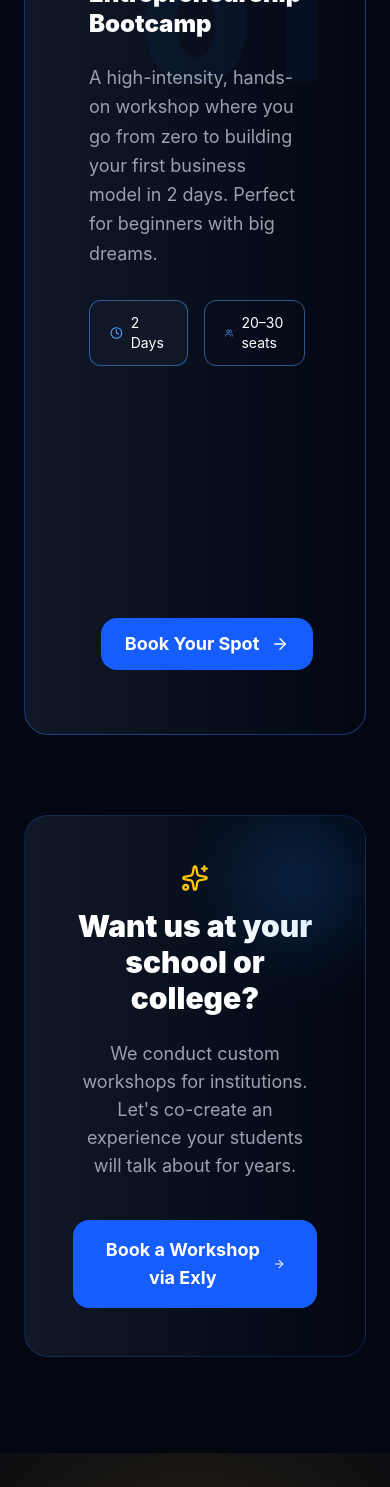
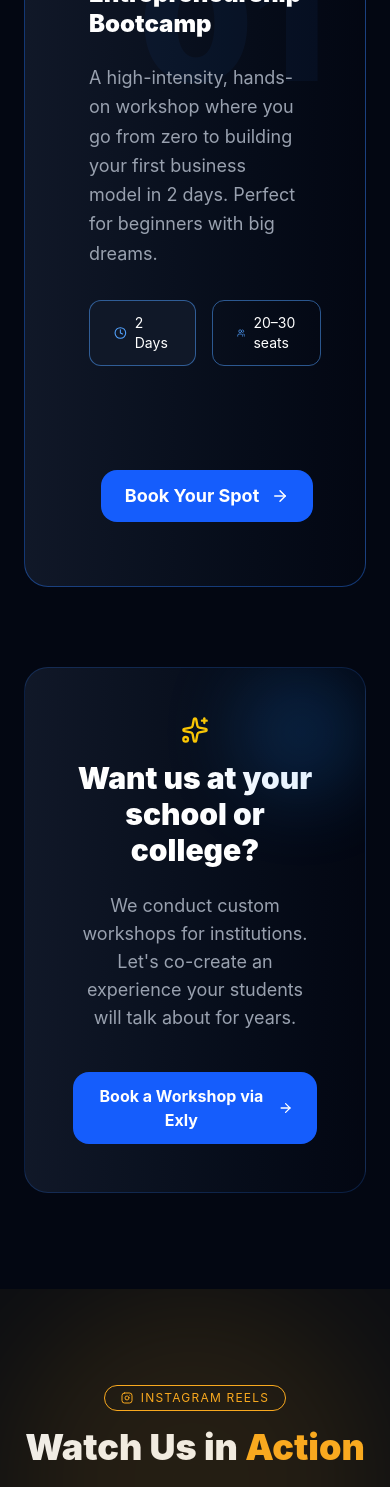
Before and after one commit to Atharv542/Legaro, a React (Vite) app: page / in a window 390 px wide. Shown: the part 4671-6158 px from the top of the page. Built offline with nearby package versions, Linux system fonts and the light colour scheme.

Commit message:
Added changes

```diff
--- a/src/components/Workshops.jsx
+++ b/src/components/Workshops.jsx
@@ -197,7 +197,7 @@ export default function WorkshopsSection() {
                 </p>
 
                 <div className="flex gap-4">
-                  <div className={`flex items-center gap-2 px-5 py-3 rounded-xl  bg-gray-900 text-sm  ${
+                  <div className={`flex items-center gap-2 px-6 py-3 md:px-5 md:py-3 rounded-xl  bg-gray-900 text-sm  ${
                       isBlue
                         ? "border border-blue-400/50"
                         :"border border-yellow-400/50"
@@ -210,7 +210,7 @@ export default function WorkshopsSection() {
                     {expandedWorkshop.duration}
                   </div>
 
-                  <div className={`flex items-center gap-2 px-5 py-3 rounded-xl   text-sm  ${
+                  <div className={`flex items-center gap-2 px-6 py-3 md:px-5 md:py-3 rounded-xl   text-sm  ${
                       isBlue
                         ? "border border-blue-400/50 "
                         :"border border-yellow-400/50"
@@ -228,7 +228,7 @@ export default function WorkshopsSection() {
               <motion.button
                 whileHover={{ scale: 1.05 }}
                 whileTap={{ scale: 0.97 }}
-                className={`self-center px-6 py-3 rounded-2xl font-bold text-lg flex mt-47 -mr-6 items-center gap-3 ${
+                className={`self-center px-6 py-3 rounded-2xl font-bold text-lg flex mt-10 md:mt-47 -mr-6 items-center gap-3 ${
                   isBlue
                     ? "bg-blue-600 hover:bg-blue-500"
                     : "bg-yellow-500 hover:bg-yellow-400 text-black"
@@ -267,7 +267,7 @@ export default function WorkshopsSection() {
           <motion.button
             whileHover={{ scale: 1.05 }}
             whileTap={{ scale: 0.97 }}
-            className="inline-flex items-center gap-3 px-8 py-4 cursor-pointer rounded-2xl font-bold text-lg bg-blue-600 hover:bg-blue-500"
+            className="inline-flex items-center gap-3  md:px-8 md:py-4 cursor-pointer rounded-2xl font-bold text-md px-6 py-3 md:text-lg bg-blue-600 hover:bg-blue-500"
           >
             Book a Workshop via Exly
             <ArrowRight size={18} />
```
